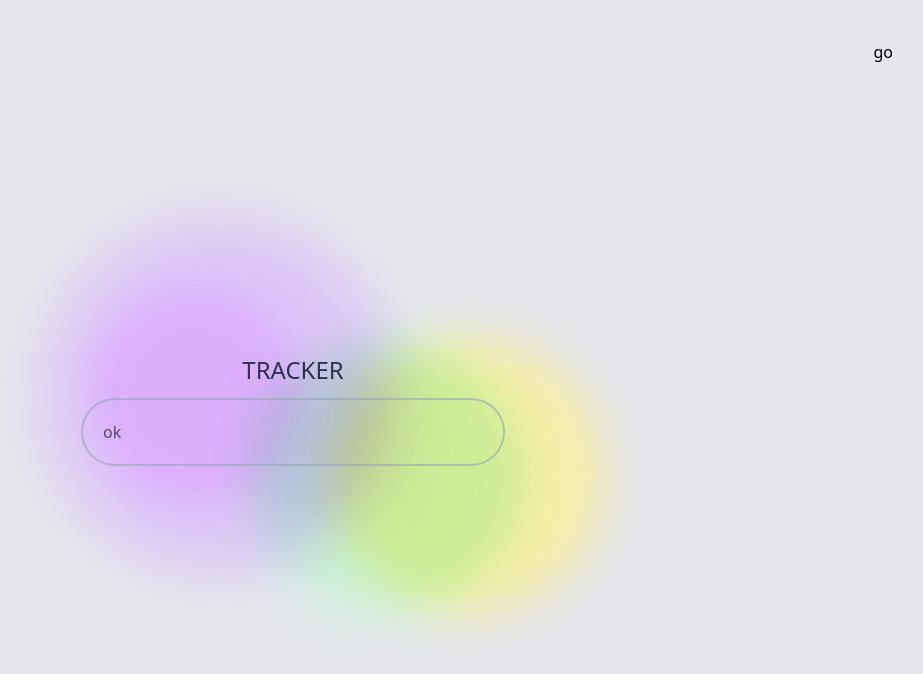
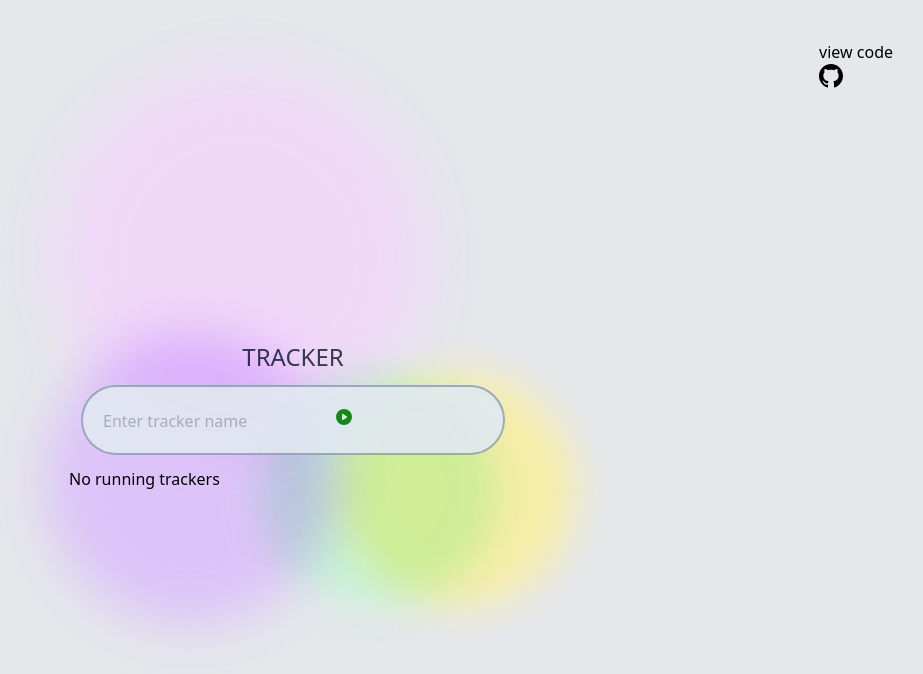
Before and after one commit to vitalii-minchuk/task-time-tracker, a React (Create React App) app: page / in a window 1280 px wide. Shown: the top 674 px of the page, without its empty margins (347-1270 px from the left). Built offline with nearby package versions, Linux system fonts and the light colour scheme.

Commit message:
added input, infobar, icons

```diff
--- a/src/App.tsx
+++ b/src/App.tsx
@@ -1,25 +1,52 @@
-import { FC, Fragment } from "react"
+import { FC, Fragment, useEffect, useState } from "react"
 import AnimatedBalls from "./components/AnimatedBalls"
+import InfoBar from "./components/Infobar"
 import Input from "./components/Input"
 import Timer from "./components/Timer"
 import { useTimerStore } from "./store/timerStore"
 
 const App: FC = () => {
   const timers = useTimerStore(state => state.timers)
+  const [isShowInfo, setIsShowInfo] = useState(false)
+  const [message, setMessage] = useState<string | null>(null)
+
+  useEffect(() => {
+    let timer: NodeJS.Timeout | undefined
+    setIsShowInfo(true)
+    if (message) {
+      timer = setTimeout(() => {
+        setIsShowInfo(false)
+        setMessage(null)
+      }, 3000)
+    }
+
+    return () => clearTimeout(timer)
+  }, [message])
 
   return (
     <Fragment>
-      <button className="absolute top-10 right-10">go</button>
+      <button
+        onClick={() => window.open("https://github.com/vitalii-minchuk/task-time-tracker", "_blank")}
+        className="absolute top-10 right-10"
+      >
+        view code
+        <svg xmlns="http://www.w3.org/2000/svg" width="24" height="24" viewBox="0 0 24 24"><path d="M12 0c-6.626 0-12 5.373-12 12 0 5.302 3.438 9.8 8.207 11.387.599.111.793-.261.793-.577v-2.234c-3.338.726-4.033-1.416-4.033-1.416-.546-1.387-1.333-1.756-1.333-1.756-1.089-.745.083-.729.083-.729 1.205.084 1.839 1.237 1.839 1.237 1.07 1.834 2.807 1.304 3.492.997.107-.775.418-1.305.762-1.604-2.665-.305-5.467-1.334-5.467-5.931 0-1.311.469-2.381 1.236-3.221-.124-.303-.535-1.524.117-3.176 0 0 1.008-.322 3.301 1.23.957-.266 1.983-.399 3.003-.404 1.02.005 2.047.138 3.006.404 2.291-1.552 3.297-1.23 3.297-1.23.653 1.653.242 2.874.118 3.176.77.84 1.235 1.911 1.235 3.221 0 4.609-2.807 5.624-5.479 5.921.43.372.823 1.102.823 2.222v3.293c0 .319.192.694.801.576 4.765-1.589 8.199-6.086 8.199-11.386 0-6.627-5.373-12-12-12z"/></svg>
+      </button>
       <div className="bg-gray-200 min-h-screen flex items-center justify-center px-16 overflow-hidden">
 
         <div className="relative w-full max-w-md z-20">
             <AnimatedBalls />
             <h1 className="text-2xl text-gray-700 text-center">TRACKER</h1>
-              <Input />
-              {timers?.map(timer => (
-                <Timer key={timer.id} timer={timer} />
-              ))}
+              <Input setMessage={setMessage} />
+              {timers?.length ? (
+                timers?.map(timer => (
+                  <Timer key={timer.id} timer={timer} setMessage={setMessage} />
+                ))
+              ) : (
+                <div>No running trackers</div>
+              )}
           </div>
+          {isShowInfo && <InfoBar message={message} />}
       </div>
     </Fragment>
   )
--- /dev/null
+++ b/src/components/Infobar.tsx
@@ -0,0 +1,20 @@
+import { FC } from "react"
+
+type InfoBarProps = {
+  message: string | null
+}
+
+const InfoBar: FC<InfoBarProps> = ({ message }) => {
+  let bgColor = "text-green-700"
+  if (message?.length === 24) {bgColor = "text-red-700"}
+
+  return (
+    <div className="absolute bottom-5 right-10">
+      <div className={bgColor}>
+        {message}
+      </div>
+    </div>
+  )
+}
+
+export default InfoBar
--- a/src/components/Input.tsx
+++ b/src/components/Input.tsx
@@ -1,12 +1,43 @@
-import { FC } from "react"
+import { Dispatch, FC, SetStateAction, useEffect, useState } from "react"
+import { getOrderNumber } from "../helpers"
 import { useTimerStore } from "../store/timerStore"
 
-const Input: FC = () => {
+type InputProps = {
+  setMessage: Dispatch<SetStateAction<string | null>>
+}
+
+
+const Input: FC<InputProps> = ({ setMessage }) => {
+  const [orderNumber, setOrderNumber] = useState(0)
+  const [value, setValue] = useState("")
   const [createTimer, timers] = useTimerStore(state => [state.createTimer, state.timers])
+  const newTitle = value.trim() ? value.trim() : `No name tracker #${orderNumber}`
+console.log(orderNumber)
+  useEffect(() => {
+    setOrderNumber(getOrderNumber(timers))
+  }, [timers])
+
+  const inputHandler = (): void => {
+    createTimer(newTitle)
+    setValue("")
+    setMessage("Tracker has been added")
+  }
 
   return (
-    <div className="relative z-30 p-5 m-3 border-2 rounded-full border-slate-400 opacity-60 hover:opacity-90 hover:bg-slate-200">
-      {timers?.length < 5 && <button onClick={() => createTimer("eew")}>ok</button>}
+    <div className="relative z-30 p-5 m-3 border-2 rounded-full border-slate-400 opacity-90 bg-slate-200">
+      <input
+        className=" opacity-90 bg-slate-200 outline-none"
+        placeholder="Enter tracker name"
+        value={value}
+        type="text"
+        onChange={(e) => setValue(e.target.value)}
+      />
+      {timers?.length < 5 && value?.length < 30 && <button onClick={inputHandler}>
+        <svg xmlns="http://www.w3.org/2000/svg" className="h-5 w-5" viewBox="0 0 20 20" fill="green">
+          <path fillRule="evenodd" d="M10 18a8 8 0 100-16 8 8 0 000 16zM9.555 7.168A1 1 0 008 8v4a1 1 0 001.555.832l3-2a1 1 0 000-1.664l-3-2z" clipRule="evenodd" />
+        </svg>
+      </button>}
+      {value?.length > 29 && <strong>30 symbols max</strong>}
     </div>
   )
 }
--- a/src/components/Timer.tsx
+++ b/src/components/Timer.tsx
@@ -1,12 +1,13 @@
-import { FC, useEffect, useState } from "react"
+import { Dispatch, FC, SetStateAction, useEffect, useState } from "react"
 import { calculateTimer, FormatDataType, getActualTimer } from "../helpers"
 import { TimerType, useTimerStore } from "../store/timerStore"
 
 type TimerProps = {
   timer: TimerType
+  setMessage: Dispatch<SetStateAction<string | null>>
 }
 
-const Timer: FC<TimerProps> = ({ timer }) => {
+const Timer: FC<TimerProps> = ({ timer, setMessage }) => {
   const [timeInSeconds, setTimeInSeconds] = useState(0)
   const [timerArray, setTimerArray] = useState<FormatDataType>({} as FormatDataType)
   const [isPlaying, setIsPlaying] = useState(timer.isTicking)
@@ -50,7 +51,7 @@ const Timer: FC<TimerProps> = ({ timer }) => {
 
   }, [isPlaying])
 
-  const handlePlay = () => {
+  const handlePlay = (): void => {
     runTimer(timer.id, Date.now(), true)
     setIsPlaying(true)
 
@@ -60,15 +61,19 @@ const Timer: FC<TimerProps> = ({ timer }) => {
     }
   }
 
-  const handleStop = () => {
+  const handleStop = (): void => {
     stopTimer(timer.id, Date.now(), false)
     setIsPlaying(false)
   }
 
-  const handleReset = () => deleteTimer(timer.id)
+  const handleReset = (): void => {
+    deleteTimer(timer.id)
+    setMessage("Tracker has been deleted")
+  }
 
   return (
-    <div className="relative z-30 p-5 m-3 border-2 rounded-full border-slate-400 opacity-60 hover:opacity-90 hover:bg-slate-200 flex items-center justify-between space-x-8 animate-appear">
+    <div className="animate-appear relative z-30 p-5 m-3 border-2 rounded-full border-slate-400 opacity-60 hover:opacity-90 hover:bg-slate-200 flex items-center justify-between space-x-8">
+      <p className={isPlaying ? "text-green-500" : "text-gray-500"}>{timer.title}</p>
     <div className="flex transition-all">
       <p>{timerArray.hoursFormat}</p>
       <span>:</span>
@@ -76,11 +81,24 @@ const Timer: FC<TimerProps> = ({ timer }) => {
       <span>:</span>
       <p>{timerArray.secondsFormat}</p>
       {isPlaying ? (
-        <button onClick={handleStop}>stop</button>
+        <button onClick={handleStop}>
+          <svg xmlns="http://www.w3.org/2000/svg" className="h-6 w-6" fill="none" viewBox="0 0 24 24" stroke="currentColor" strokeWidth="2">
+            <path strokeLinecap="round" strokeLinejoin="round" d="M10 9v6m4-6v6m7-3a9 9 0 11-18 0 9 9 0 0118 0z" />
+          </svg>
+        </button>
       ) : (
-        <button onClick={(handlePlay)}>play</button>
+        <button onClick={(handlePlay)}>
+          <svg xmlns="http://www.w3.org/2000/svg" className="h-6 w-6" fill="none" viewBox="0 0 24 24" stroke="currentColor" strokeWidth="2">
+            <path strokeLinecap="round" strokeLinejoin="round" d="M14.752 11.168l-3.197-2.132A1 1 0 0010 9.87v4.263a1 1 0 001.555.832l3.197-2.132a1 1 0 000-1.664z" />
+            <path strokeLinecap="round" strokeLinejoin="round" d="M21 12a9 9 0 11-18 0 9 9 0 0118 0z" />
+          </svg>
+        </button>
       )}
-      <button onClick={handleReset}>reset</button>
+      <button onClick={handleReset}>
+        <svg xmlns="http://www.w3.org/2000/svg" className="h-6 w-6" fill="none" viewBox="0 0 24 24" stroke="currentColor" strokeWidth="2">
+          <path strokeLinecap="round" strokeLinejoin="round" d="M15 12H9m12 0a9 9 0 11-18 0 9 9 0 0118 0z" stroke="red" />
+        </svg>
+      </button>
     </div>
     </div>
   )
--- a/src/helpers.ts
+++ b/src/helpers.ts
@@ -1,3 +1,5 @@
+import { TimerType } from "./store/timerStore"
+
 export type FormatDataType = {
   hoursFormat: string
   minutesFormat: string
@@ -27,3 +29,19 @@ export const getActualTimer = (start: number, pause: number | null): number => {
 
   return actualSeconds
 }
+
+export const getOrderNumber = (arr: TimerType[]): number => {
+  const array: Array<number> = []
+
+  arr.forEach((item => {
+    if (item.title.includes("No name tracker #")) {
+      array.push(Number(item.title.slice(-1)))
+    }
+  }))
+
+  for (let index = 1; index < array.length + 2; index++) {
+    if (!array.includes(index)) return index
+  }
+
+  return 1
+}
--- a/tailwind.config.js
+++ b/tailwind.config.js
@@ -5,8 +5,7 @@ module.exports = {
     extend: {
       animation: {
         blob: "blob 7s infinite",
-        appear: "appear .5s ease-in",
-        disappear: "disappear .5s"
+        appear: "appear .5s ease-in"
       },
       keyframes: {
         appear: {
@@ -15,14 +14,6 @@ module.exports = {
           },
           "to": {
             transform: "scale(1)",
-          }
-        },
-        disappear: {
-          "from": {
-            transform: "translate(0px, 0px)",
-          },
-          "to": {
-            transform: "translate(-500px, 0px)",
           }
         },
         blob: {
@@ -36,7 +27,7 @@ module.exports = {
             transform: "translate(-20px, 70px) scale(0.7)",
           },
           "100%": {
-            transform: "tranlate(0px, 0px) scale(1.2)",
+            transform: "translate(0px, 0px) scale(1.2)",
           },
         },
       },
```
